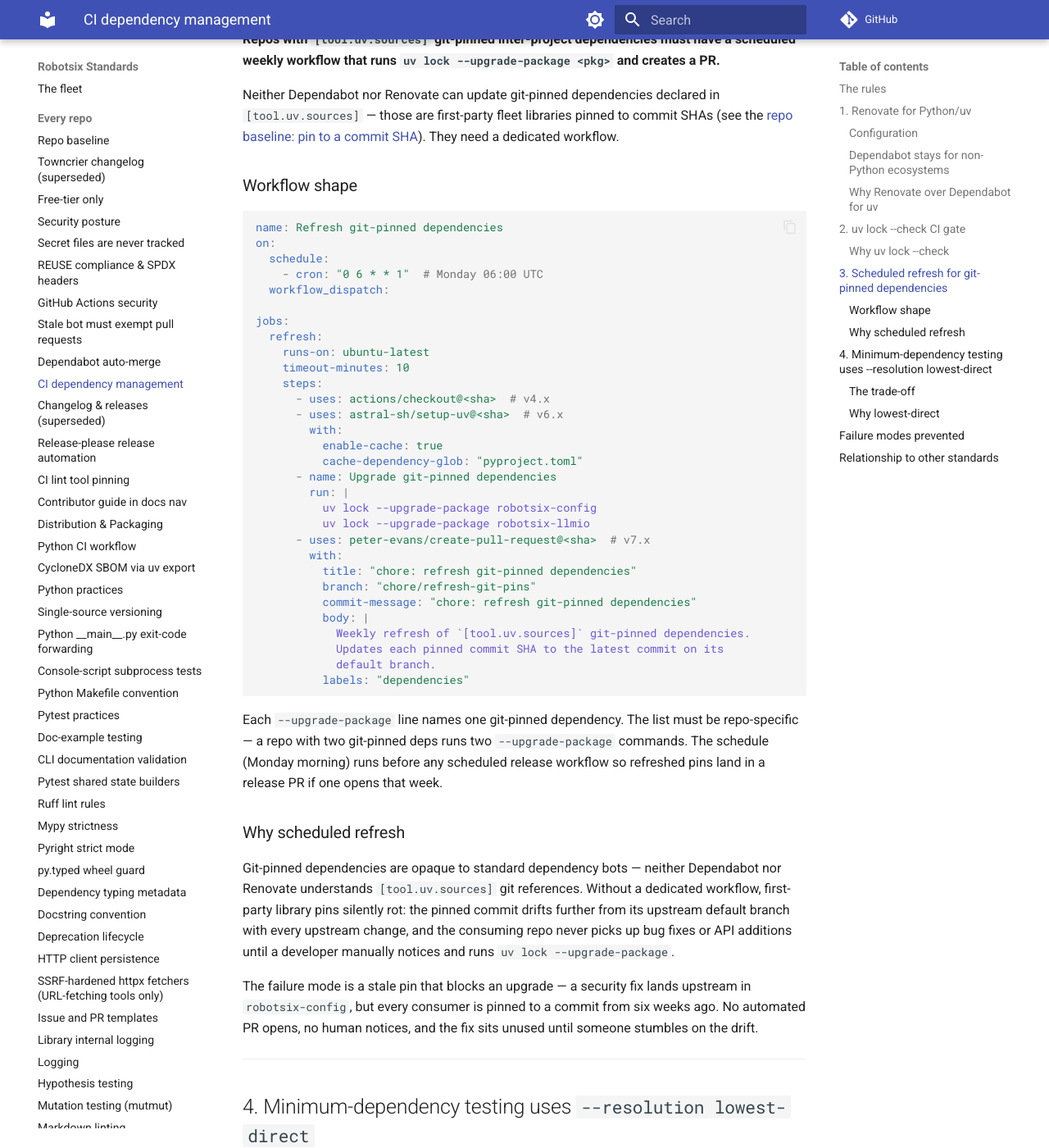
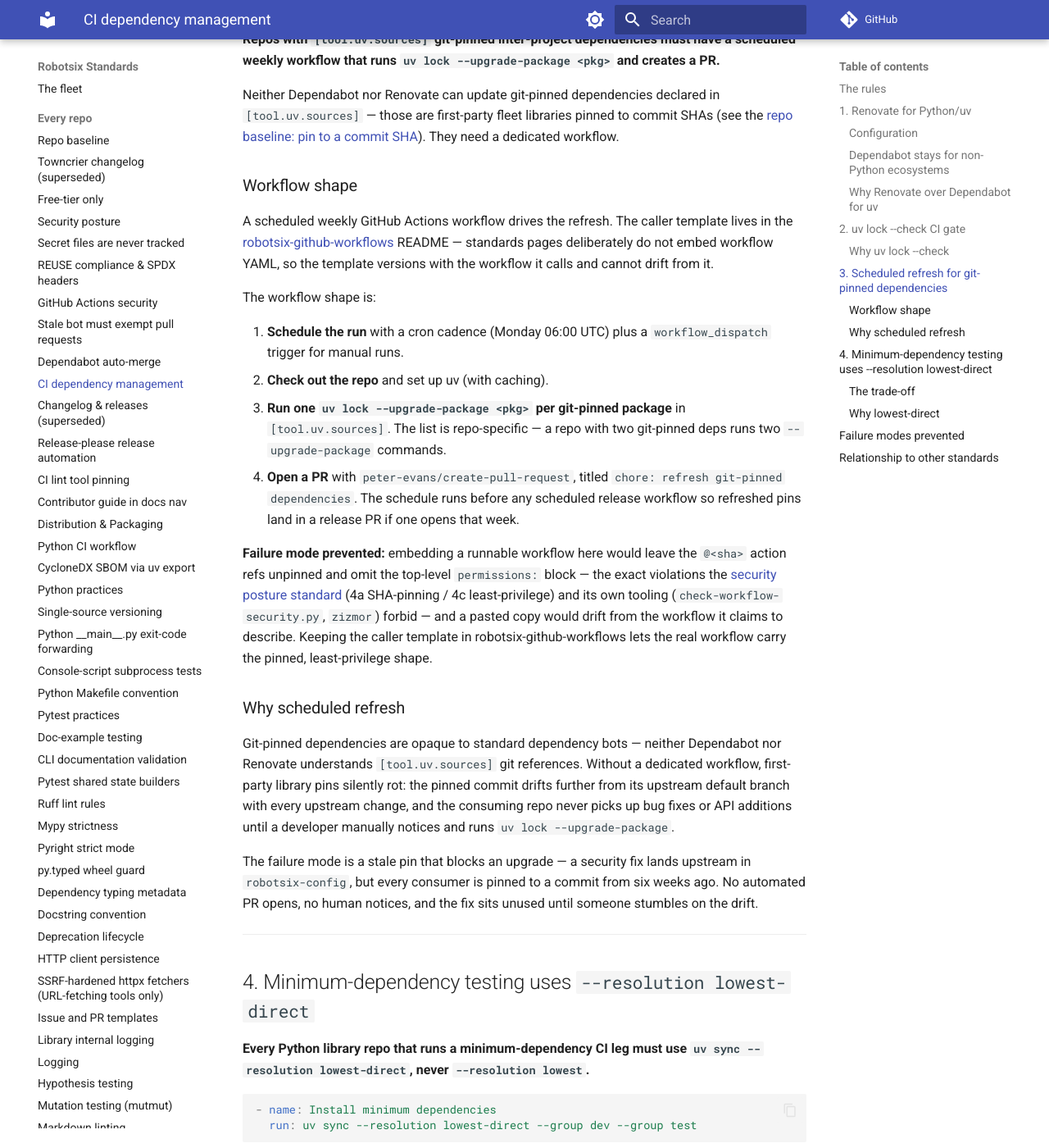
Before and after one commit to damien-robotsix/robotsix-standards, an MkDocs documentation site: the page built from docs/ci-dependency-standard.md, in a window 1280 px wide and 1400 px high, scrolled down 2721 px. Shown: the whole window at 82% size. Built offline with MkDocs 1.6.1 and Material for MkDocs 9.7.7, drawn with Linux system fonts in a browser that asks for light colours; comment, search, counter and statistics services are not loaded.

Commit message:
chore: CI-DEPENDENCY-STANDARD: section 3 embeds a full workflow YAML (unpinned `@<sha>` placeholders, no `permissions:` block) against the 'standards pages do not embed workflow YAML' doctrine stated on sbom-cyclonedx-uv.md, dependabot-auto-merge.md, and python-ci-workflow.md (20260923T000415Z-ci-dependency-standard-section-3-embeds-5d18) (#394)
Co-authored-by: robotsix-mill <mill@robotsix.local>

````diff
--- a/docs/ci-dependency-standard.md
+++ b/docs/ci-dependency-standard.md
@@ -136,44 +136,33 @@ They need a dedicated workflow.
 
 ### Workflow shape
 
-```yaml
-name: Refresh git-pinned dependencies
-on:
-  schedule:
-    - cron: "0 6 * * 1"  # Monday 06:00 UTC
-  workflow_dispatch:
+A scheduled weekly GitHub Actions workflow drives the refresh. The caller
+template lives in the
+[robotsix-github-workflows](https://github.com/damien-robotsix/robotsix-github-workflows)
+README — standards pages deliberately do not embed workflow YAML, so the
+template versions with the workflow it calls and cannot drift from it.
 
-jobs:
-  refresh:
-    runs-on: ubuntu-latest
-    timeout-minutes: 10
-    steps:
-      - uses: actions/checkout@<sha>  # v4.x
-      - uses: astral-sh/setup-uv@<sha>  # v6.x
-        with:
-          enable-cache: true
-          cache-dependency-glob: "pyproject.toml"
-      - name: Upgrade git-pinned dependencies
-        run: |
-          uv lock --upgrade-package robotsix-config
-          uv lock --upgrade-package robotsix-llmio
-      - uses: peter-evans/create-pull-request@<sha>  # v7.x
-        with:
-          title: "chore: refresh git-pinned dependencies"
-          branch: "chore/refresh-git-pins"
-          commit-message: "chore: refresh git-pinned dependencies"
-          body: |
-            Weekly refresh of `[tool.uv.sources]` git-pinned dependencies.
-            Updates each pinned commit SHA to the latest commit on its
-            default branch.
-          labels: "dependencies"
-```
+The workflow shape is:
 
-Each `--upgrade-package` line names one git-pinned dependency.  The list
-must be repo-specific — a repo with two git-pinned deps runs two
-`--upgrade-package` commands.  The schedule (Monday morning) runs before
-any scheduled release workflow so refreshed pins land in a release PR if
-one opens that week.
+1. **Schedule the run** with a cron cadence (Monday 06:00 UTC) plus a
+   `workflow_dispatch` trigger for manual runs.
+2. **Check out the repo** and set up uv (with caching).
+3. **Run one `uv lock --upgrade-package <pkg>` per git-pinned package**
+   in `[tool.uv.sources]`.  The list is repo-specific — a repo with two
+   git-pinned deps runs two `--upgrade-package` commands.
+4. **Open a PR** with `peter-evans/create-pull-request`, titled
+   `chore: refresh git-pinned dependencies`.  The schedule runs before any
+   scheduled release workflow so refreshed pins land in a release PR if
+   one opens that week.
+
+**Failure mode prevented:** embedding a runnable workflow here would leave
+the `@<sha>` action refs unpinned and omit the top-level `permissions:`
+block — the exact violations the [security posture standard](security-posture.md#4-workflow-hardening)
+(4a SHA-pinning / 4c least-privilege) and its own tooling
+(`check-workflow-security.py`, `zizmor`) forbid — and a pasted copy would
+drift from the workflow it claims to describe. Keeping the caller template
+in robotsix-github-workflows lets the real workflow carry the pinned,
+least-privilege shape.
 
 ### Why scheduled refresh
 
````
